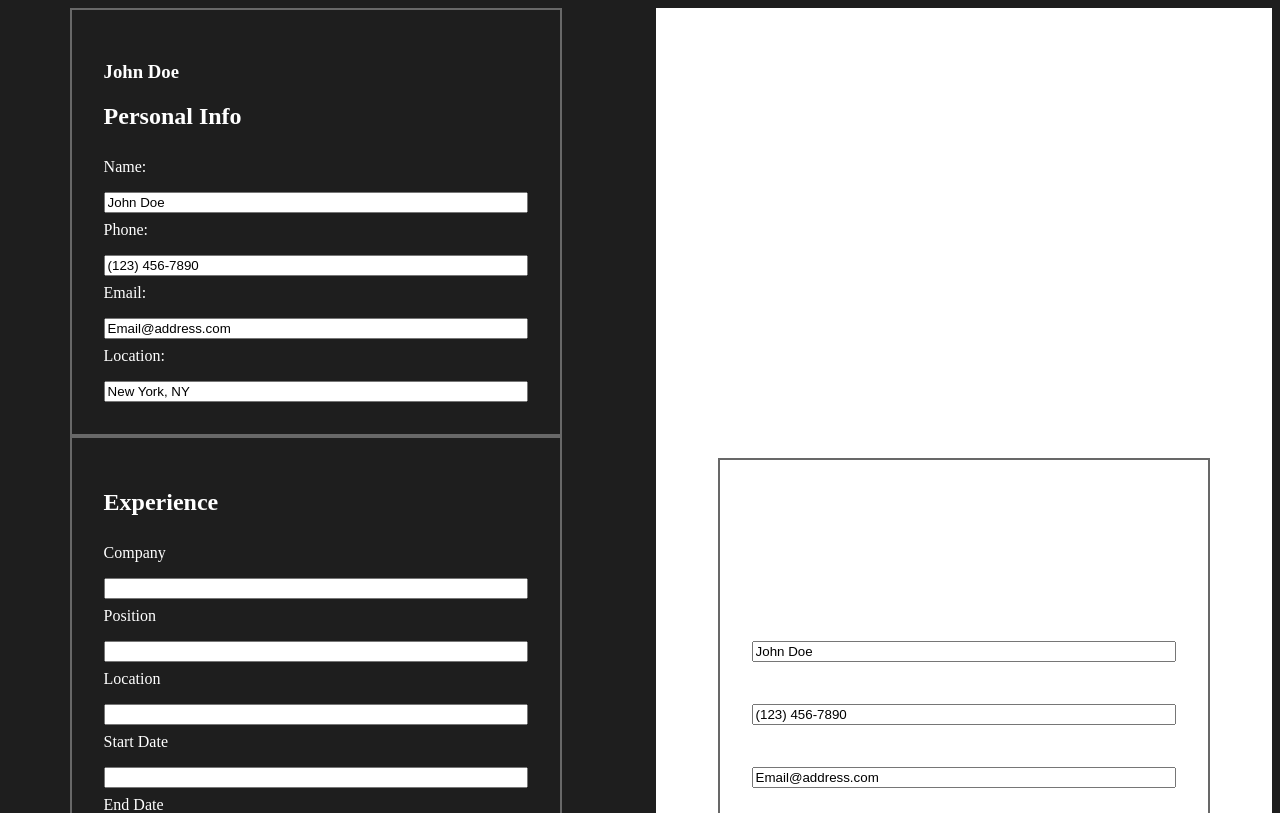
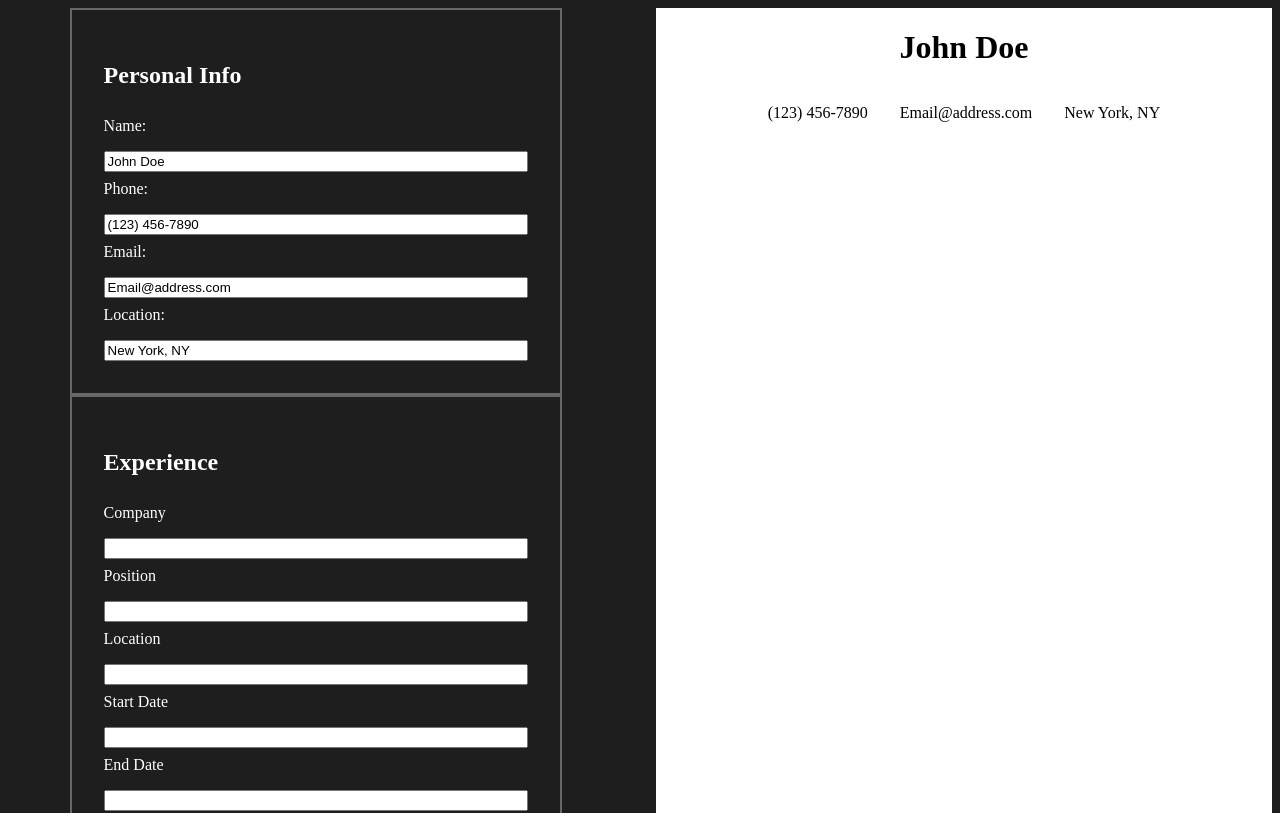
Before and after one commit to moisesg526/resume-template, a React (Vite) app: page / in a window 1280 px wide. Shown: the top 813 px of the page. Built offline with nearby package versions, Linux system fonts and the light colour scheme.

Commit message:
Changed the code so the input from the form can be seen in the resume component

```diff
--- a/src/App.jsx
+++ b/src/App.jsx
@@ -3,16 +3,27 @@ import Resume from "./component/Resume";
 import GeneralInfo from "./component/GeneralInfo";
 import Experience from "./component/Experience";
 import Education from "./component/Education";
+import { useState } from "react";
 
 function App() {
+  const [generalInfo, setGeneralInfo] = useState([
+    {
+      id: 1,
+      name: "John Doe",
+      phone: "(123) 456-7890",
+      email: "Email@address.com",
+      location: "New York, NY",
+    },
+  ]);
+
   return (
     <div className="app">
       <div className="input-section">
-        <GeneralInfo />
+        <GeneralInfo generalInfo={generalInfo} setGeneralInfo={setGeneralInfo} />
         <Experience />
         <Education />
       </div>
-      <Resume />
+      <Resume generalInfo={generalInfo} />
     </div>
   );
 }
--- a/src/component/GeneralInfo.jsx
+++ b/src/component/GeneralInfo.jsx
@@ -1,71 +1,65 @@
-// import Resume from "./Resume";
 import PropTypes from "prop-types";
-import { useState } from "react";
 import "../styles/generalInfo.css";
 
-function GeneralInfo() {
-  const [name, setName] = useState("John Doe");
-  const [phone, setPhone] = useState("(123) 456-7890");
-  const [email, setEmail] = useState("Email@address.com");
-  const [location, setLocation] = useState("New York, NY");
-
-  // const name = props.name;
-  // const phone = props.phone;
-  // const email = props.email;
-  // const location = props.location;
-
-  // const [update, setUpdate] useState([{
-
-  // }])
+function GeneralInfo({ generalInfo, setGeneralInfo }) {
+  const handleChange = (event) => {
+    const { name, value } = event.target;
+    setGeneralInfo((prevInfo) => [
+      {
+        ...prevInfo[0], // Updating the first (and only) object
+        [name]: value,
+      },
+    ]);
+  };
 
   return (
     <div className="personal-info">
       <form className="form">
-        <h3>{name}</h3>
         <h2>Personal Info</h2>
-        <div className="name">
+        <div className="field">
           <label>Name:</label>
           <input
             type="text"
-            value={name}
-            onChange={(event) => setName(event.target.value)}
+            name="name"
+            value={generalInfo[0].name}
+            onChange={handleChange}
           />
         </div>
-        <div className="phone">
+        <div className="field">
           <label>Phone:</label>
           <input
             type="text"
-            value={phone}
-            onChange={(event) => setPhone(event.target.value)}
+            name="phone"
+            value={generalInfo[0].phone}
+            onChange={handleChange}
           />
         </div>
-        <div className="email">
+        <div className="field">
           <label>Email:</label>
           <input
             type="text"
-            value={email}
-            onChange={(event) => setEmail(event.target.value)}
+            name="email"
+            value={generalInfo[0].email}
+            onChange={handleChange}
           />
         </div>
-        <div className="city">
+        <div className="field">
           <label>Location:</label>
           <input
             type="text"
-            value={location}
-            onChange={(event) => setLocation(event.target.value)}
+            name="location"
+            value={generalInfo[0].location}
+            onChange={handleChange}
           />
         </div>
       </form>
-      {/* <Resume name={name} phone={phone} email={email} location={location} /> */}
     </div>
   );
 }
 
 GeneralInfo.propTypes = {
-  name: PropTypes.string,
-  phone: PropTypes.string,
-  email: PropTypes.string,
-  location: PropTypes.string,
+  generalInfo: PropTypes.array.isRequired,
+  setGeneralInfo: PropTypes.func.isRequired,
 };
 
 export default GeneralInfo;
--- a/src/component/Resume.jsx
+++ b/src/component/Resume.jsx
@@ -1,31 +1,25 @@
 import PropTypes from "prop-types";
 import "../styles/resume.css";
-import GeneralInfo from "./GeneralInfo";
 
-function Resume(props) {
-  const name = props.name;
-  const phone = props.phone;
-  const email = props.email;
-  const location = props.location;
-
+function Resume({ generalInfo }) {
   return (
     <div className="resume">
-      {/* <h1>{name}</h1>
-      <div className="g-i">
-        <p>{phone}</p> <p>|</p>
-        <p>{email}</p> <p>|</p> <p>{location}</p>
-      </div> */}
-      <GeneralInfo name={name} phone={phone} email={email} location={location}/>
+      {generalInfo.map((info) => (
+        <div className="g-i" key={info.id}>
+          <h1>{info.name}</h1>
+          <div className="info">
+            <p>{info.phone}</p>
+            <p>{info.email}</p>
+            <p>{info.location}</p>
+          </div>
+        </div>
+      ))}
     </div>
   );
 }
 
-// Add PropTypes validation
 Resume.propTypes = {
-  name: PropTypes.string.isRequired,
-  phone: PropTypes.string.isRequired,
-  email: PropTypes.string.isRequired,
-  location: PropTypes.string.isRequired,
+  generalInfo: PropTypes.array.isRequired,
 };
 
 export default Resume;
--- a/src/styles/generalInfo.css
+++ b/src/styles/generalInfo.css
@@ -3,10 +3,7 @@
   width: 80%;
 }
 
-.name,
-.phone,
-.email,
-.city {
+.field {
   padding: .5rem 0 0;
   display: flex;
   flex-direction: column;
--- a/src/styles/resume.css
+++ b/src/styles/resume.css
@@ -7,5 +7,11 @@
 
 .g-i {
   display: flex;
-  gap: 1rem;
+  flex-direction: column;
+  align-items: center;
 }
+
+.info {
+  display: flex;
+  gap: 2rem;
+}
```
